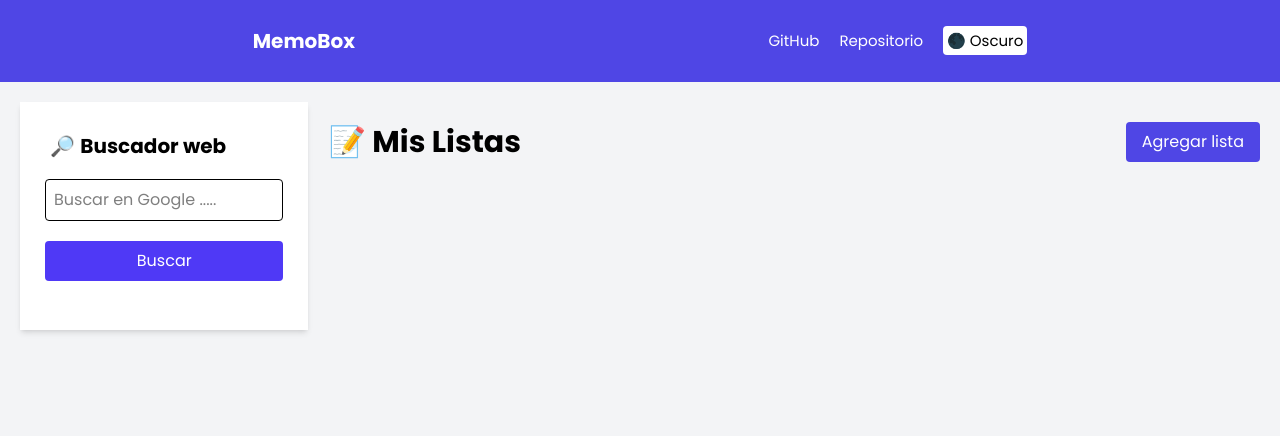
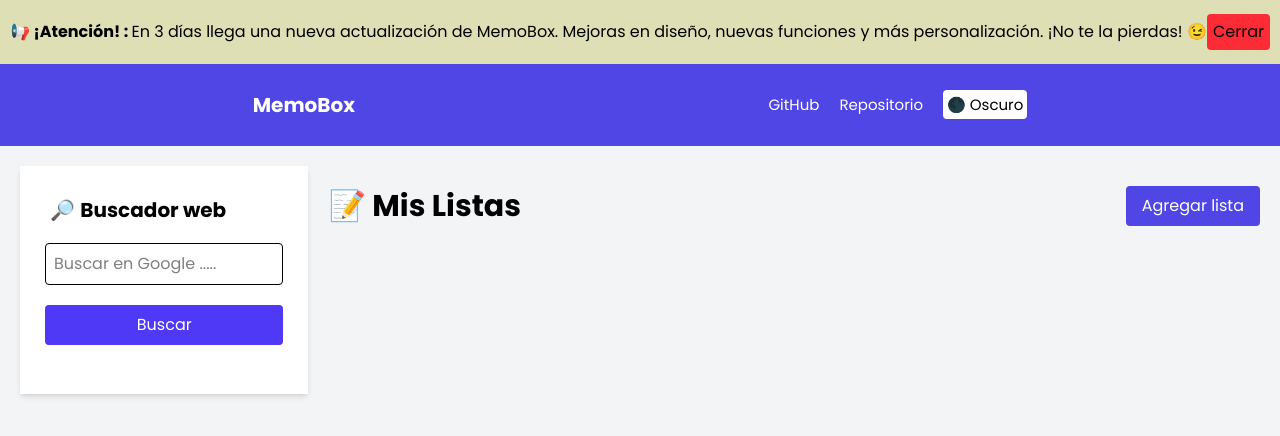
Before and after one commit to ismaelhtmljs/memobox, a Next.js app: page /todolist in a window 1280 px wide. Shown: the top 436 px of the page. Built offline with nearby package versions, Linux system fonts and the light colour scheme; a web font is replaced by a local one.

Commit message:
agregando el pop alert a memobox

```diff
--- a/src/app/todolist/page.tsx
+++ b/src/app/todolist/page.tsx
@@ -1,11 +1,13 @@
 import Headertodolist from "./components/header";
 import TodolistHome from "./main";
+import AlertPoP from "@/components/alerts/alert";
 import "@/app/todolist/css/global.css";
-import '@/app/todolist/css/darkmode/dark.css'
+import "@/app/todolist/css/darkmode/dark.css";
 
 export default function TodoListMain() {
   return (
     <>
+      <AlertPoP />
       <Headertodolist />
       <TodolistHome />
     </>
--- /dev/null
+++ b/src/components/alerts/alert.css
@@ -0,0 +1,3 @@
+.alert-bgmoded{
+  background-color: rgba(188, 188, 76, 0.389);
+}
--- /dev/null
+++ b/src/components/alerts/alert.tsx
@@ -0,0 +1,30 @@
+"use client";
+import { useState } from "react";
+import "@/components/alerts/alert.css";
+
+export default function AlertPoP() {
+  const [isVisible, SetVisbile] = useState(true);
+
+  if (!isVisible) return null;
+
+  return (
+    <>
+      <div className="alert-bgmoded p-2.5">
+        <div className="text-center flex justify-around items-center">
+          <p>
+            <strong>📢 ¡Atención! : </strong> En 3 días llega una nueva
+            actualización de MemoBox. Mejoras en diseño, nuevas funciones y más
+            personalización. ¡No te la pierdas! 😉
+          </p>
+          <button
+            type="button"
+            onClick={() => SetVisbile(false)}
+            className="p-1.5 bg-red-500 rounded hover:cursor-pointer"
+          >
+            Cerrar
+          </button>
+        </div>
+      </div>
+    </>
+  );
+}
```
